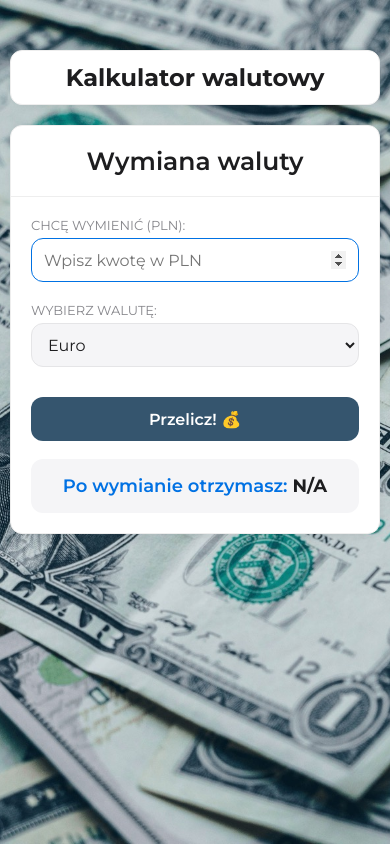
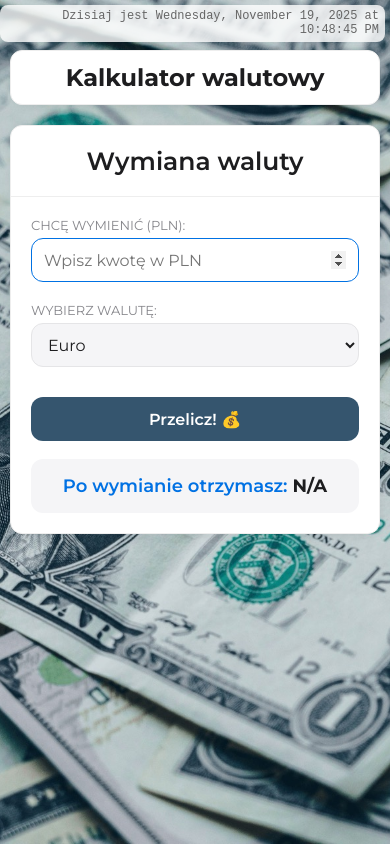
Before and after one commit to kam-bar/currency-converter-react, a React (Create React App) app: page / in a window 390 px wide. Built offline with nearby package versions, Linux system fonts and the light colour scheme.

Commit message:
Add live Clock component and update README

```diff
--- a/src/App.js
+++ b/src/App.js
@@ -3,10 +3,12 @@ import Header from "./components/Header";
 import Section from "./components/Section";
 import Form from "./components/Form";
 import { currencies } from "./currencies";
+import Clock from "./components/Clock/Clock";
 
 function App() {
     return (
         <Container>
+            <Clock />
             <Header title="Kalkulator walutowy" />
             <Section
                 title="Wymiana waluty"
--- /dev/null
+++ b/src/components/Clock/Clock.css
@@ -0,0 +1,25 @@
+.clock {
+    position: fixed;
+    top: 10px;
+    right: 10px;
+
+    font-family: "Courier New", monospace;
+    font-size: 0.9rem;
+    color: #666;
+
+    background-color: rgba(255, 255, 255, 0.8);
+    padding: 8px 12px;
+    border-radius: 8px;
+}
+
+@media (max-width: 768px) {
+    .clock {
+        top: 5px;
+        right: 5px;
+        font-size: 0.75rem;
+        padding: 4px 6px;
+        max-width: 100%;
+        line-height: 1.2;
+        text-align: right;
+    }
+}
--- /dev/null
+++ b/src/components/Clock/Clock.js
@@ -0,0 +1,30 @@
+import { useState, useEffect } from "react";
+import "./Clock.css";
+
+function formatDate(date) {
+    return date.toLocaleDateString(undefined, {
+        weekday: "long",
+        year: "numeric",
+        month: "long",
+        day: "numeric",
+        hour: "2-digit",
+        minute: "2-digit",
+        second: "2-digit",
+    });
+}
+
+const Clock = () => {
+    const [date, setDate] = useState(new Date());
+
+    useEffect(() => {
+        const intervalId = setInterval(() => {
+            setDate(new Date());
+        }, 1000);
+
+        return () => clearInterval(intervalId);
+    }, []);
+
+    return <div className="clock">Dzisiaj jest {formatDate(date)}</div>;
+};
+
+export default Clock;
```
Also changed, not shown: 1 other file (tests, documents, lock files or other folders).
